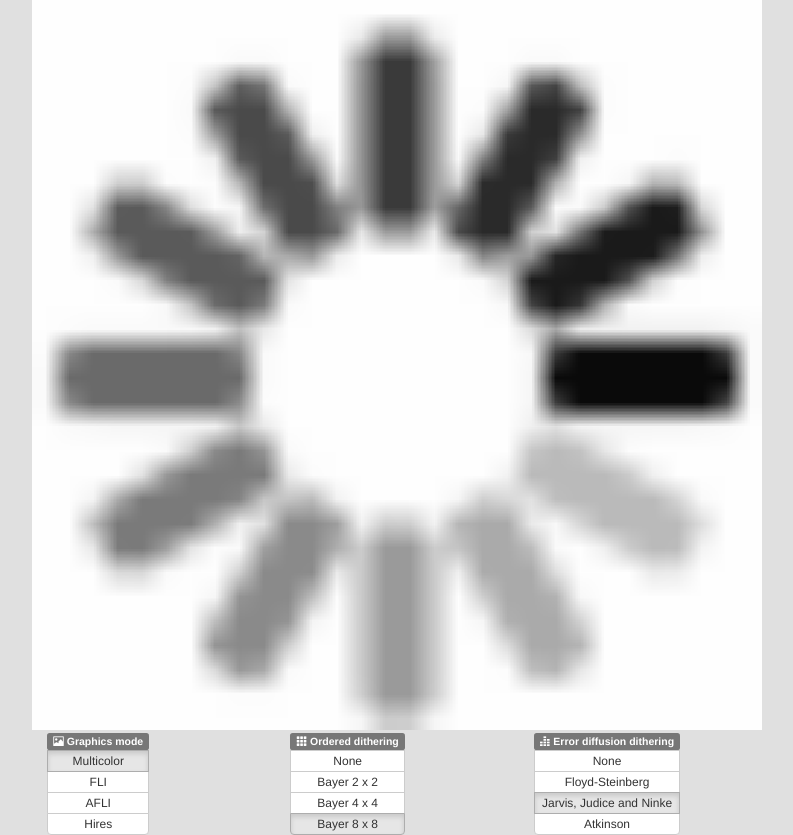
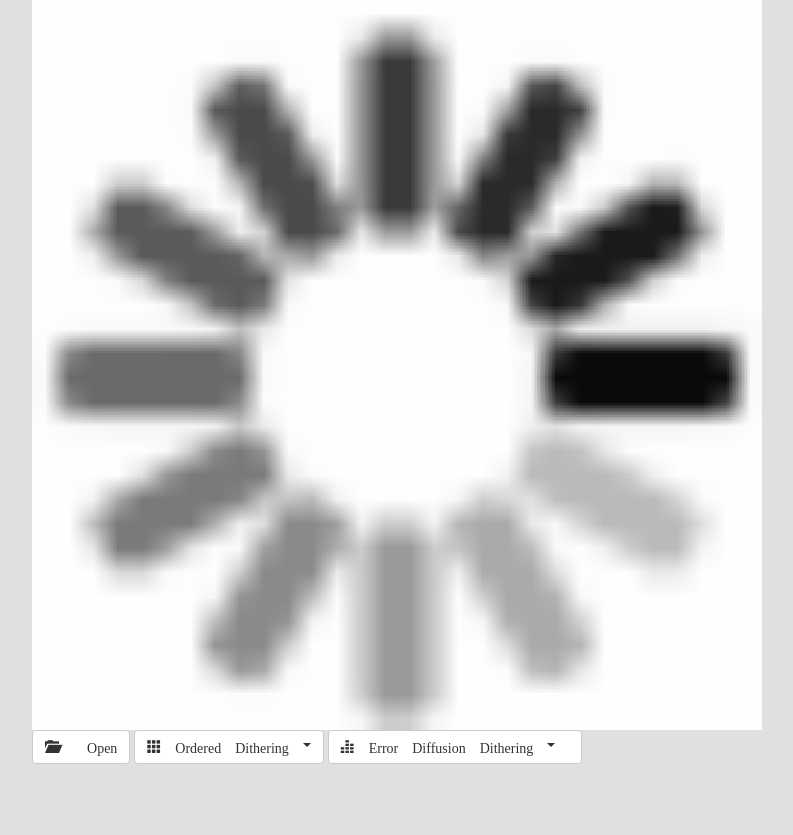
Before and after one commit to micheldebree/vicar, a website: page app/index.html in a window 1280 px wide. Shown: the whole page, without its empty margins (243-1036 px from the left). After the commit the page ends 800 px from the top, so only its background shows below. Drawn offline with nearby package versions, Linux system fonts and the light colour scheme; some packages are replaced by stand-ins of ours; files that its build step writes are made by us from their sources; a script that the page names is missing.

Commit message:
Added download button and disabled format selection. Minimalistic buttons.

```diff
--- a/app/scripts/controllers/main.js
+++ b/app/scripts/controllers/main.js
@@ -1,4 +1,4 @@
-/*global angular, Image, URL, ColorMap, GraphicModes, PixelImage, ImageGrabber, KoalaPicture, peptoPalette */
+/*global angular, Image, URL, ColorMap, PixelImage, ImageGrabber, KoalaPicture, peptoPalette */
 /**
  * @ngdoc function
  * @name workspaceApp.controller:MainCtrl
@@ -30,7 +30,7 @@ angular.module('vicarApp')
 
         // ordered dithering selection
         $scope.dithers = c64izerService.getSupportedDithers();
-        $scope.selectedDither = $scope.dithers[3];
+        $scope.selectedDither = $scope.dithers[2];
         $scope.$watch('selectedDither', function () {
             $scope.convert();
         });
@@ -40,7 +40,7 @@ angular.module('vicarApp')
 
         // error diffusion dithering selection
         $scope.errorDiffusionDithers = c64izerService.supportedErrorDiffusionDithers;
-        $scope.selectedErrorDiffusionDither = $scope.errorDiffusionDithers[2];
+        $scope.selectedErrorDiffusionDither = $scope.errorDiffusionDithers[3];
         $scope.$watch('selectedErrorDiffusionDither', function () {
             $scope.convert();
         });
@@ -78,7 +78,10 @@ angular.module('vicarApp')
                     h = imageData.height,
                     unrestrictedImage = new PixelImage(),
                     ci,
-                    cm;
+                    cm,
+                    koalaPic,
+                    converter = new KoalaPicture();
+
 
                 // create an unrestricted image (one colormap of 1 x 1 resolution).
                 unrestrictedImage.palette = palette;
@@ -106,9 +109,9 @@ angular.module('vicarApp')
                 $scope.testImage = unrestrictedImage;
                 $scope.quality = unrestrictedImage.getTransparencyPercentage();
 
-                //koalaPic = converter.convert($scope.testImage);
-                //$scope.mainImage = converter.toPixelImage(koalaPic, palette);
-                //$scope.koalaDownloadLink = koalaPic.toUrl();
+                koalaPic = converter.convert(restrictedImage);
+                $scope.mainImage = converter.toPixelImage(koalaPic, palette);
+                $scope.koalaDownloadLink = koalaPic.toUrl();
 
                 $scope.$apply();
             }
--- a/app/views/main.html
+++ b/app/views/main.html
@@ -1,12 +1,12 @@
-
 <div ng-show="true" id="image" ng-file-drop ng-file-select ng-model="files" class="drop-box col-md-12"
        drag-over-class="dragover" ng-multiple="false" allow-dir="false"
         accept="image/*">
     <img class="col-md-12" pixel-image="mainImage"/><!--img pixel-image="testImage"/-->
-    <div ng-show="quality">Color bleeding: <span class="badge"><span class="glyphicon glyphicon-tint" aria-hidden="true"></span>&nbsp;{{100-quality}}%</span></div>
+    <!--div ng-show="quality"><span class="badge"><span class="glyphicon glyphicon-tint" aria-hidden="true"></span>&nbsp;{{100-quality}}%</span></div-->
 </div>
 
-<div class="col-md-4">
+<!-- graphics mode selection, to be added in future release -->
+<!--div class="col-md-4">
     <div class="btn-group-vertical btn-group-xs" role="group">
          <span class="label label-default"><span class="glyphicon glyphicon-picture" aria-hidden="true"></span>&nbsp;Graphics mode</span>
         <button ng-repeat="graphicMode in graphicModes"
@@ -17,35 +17,40 @@
         {{graphicMode.key}}
       </button>
     </div>
+</div-->
+
+    <button type="button" class="btn btn-default" ng-file-select ng-model="files"><span class="glyphicon glyphicon-folder-open" aria-hidden="true">
+      <span class="hidden-xs">&nbsp;Open</span>
+    </button>
+
+    <div class="btn-group" role="group">
+        <button type="button" class="btn btn-default dropdown-toggle" data-toggle="dropdown" aria-haspopup="true" aria-expanded="false">
+          <span class="glyphicon glyphicon-th" aria-hidden="true"><span class="hidden-xs">&nbsp;Ordered Dithering</span>&nbsp;<span class="caret"></span>
+        </button>
+        <ul class="dropdown-menu">
+          <li ng-repeat="dither in dithers" ng-class="dither.key === selectedDither.key ? 'active' : null">
+            <a href ng-click="selectDither(dither)">{{dither.key}}</a></li>
+        </ul>
     </div>
 
-<div class="col-md-4">
-    <div class="btn-group-vertical btn-group-xs" role="group">
-          <span class="label label-default"><span class="glyphicon glyphicon-th" aria-hidden="true"></span>&nbsp;Ordered dithering</span>
-        <button ng-repeat="dither in dithers"
-              ng-click="selectDither(dither)"
-              type="button"
-              class="btn btn-default"
-              ng-class="dither.key === selectedDither.key ? 'active' : null">
-        {{dither.key}}
+    <div class="btn-group" role="group">
+        <button type="button" class="btn btn-default dropdown-toggle" data-toggle="dropdown" aria-haspopup="true" aria-expanded="false">
+          <span class="glyphicon glyphicon-equalizer" aria-hidden="true"><span class="hidden-xs">&nbsp;Error Diffusion Dithering</span>&nbsp;<span class="caret"></span>&nbsp;
         </button>
-    </div>
+        <ul class="dropdown-menu">
+          <li ng-repeat="errorDiffusionDither in errorDiffusionDithers" ng-class="errorDiffusionDither.key === selectedErrorDiffusionDither.key ? 'active' : null">
+            <a href ng-click="selectErrorDiffusionDither(errorDiffusionDither)">{{errorDiffusionDither.key}}</a></li>
+        </ul>
     </div>
 
-<div class="col-md-4">
-    <div class="btn-group-vertical btn-group-xs" role="group">
-        <span class="label label-default"><span class="glyphicon glyphicon-equalizer" aria-hidden="true"></span>&nbsp;Error diffusion dithering</span>
-        <button ng-repeat="errorDiffusionDither in errorDiffusionDithers"
-              ng-click="selectErrorDiffusionDither(errorDiffusionDither)"
-              type="button"
-              class="btn btn-default"
-              ng-class="errorDiffusionDither.key === selectedErrorDiffusionDither.key ? 'active' : null">
-        {{errorDiffusionDither.key}}
+<div ng-show="koalaDownloadLink" class="btn-group">
+  <button type="button" class="btn btn-default dropdown-toggle" data-toggle="dropdown" aria-haspopup="true" aria-expanded="false">
+    <span class="glyphicon glyphicon-download-alt" aria-hidden="true"></span><span class="hidden-xs">&nbsp;Save</span>
   </button>
-    </div>
+  <ul class="dropdown-menu">
+    <li><a href="{{koalaDownloadLink}}" download="vicar.kla">Koala Painter (.kla)</a></li>
+    <li><a href="#">Runnable (.prg)</a></li>
+  </ul>
 </div>
 
-
-<a ng-show="koalaDownloadLink" href="{{koalaDownloadLink}}" download="vicar.koa">Download koala</a>
-<br/>
 <!--img ng-repeat="cmap in colorMap" pixel-image="cmap"/-->
```
Also changed, not shown: app/scripts/controllers/koala.js (+0 -7 lines). Lines whose indentation alone changed are shown as unchanged.
